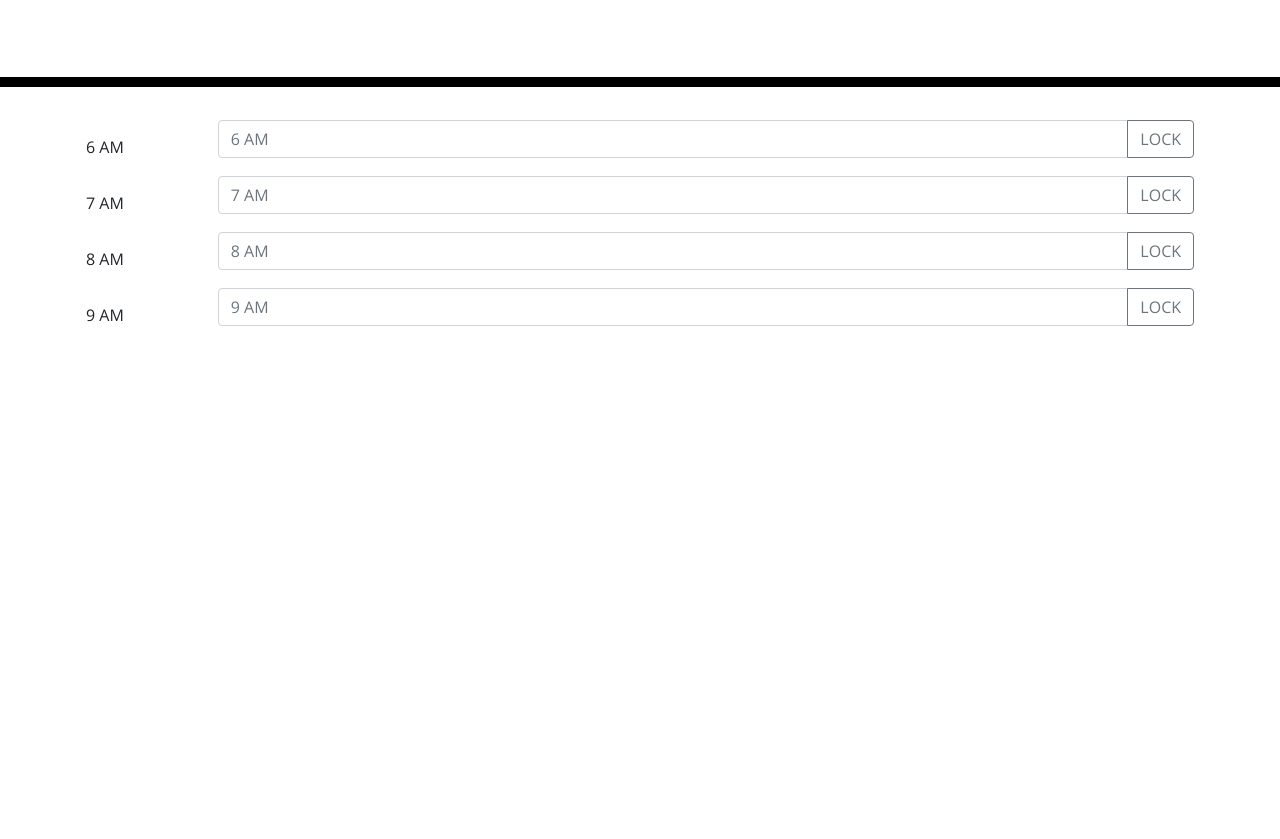
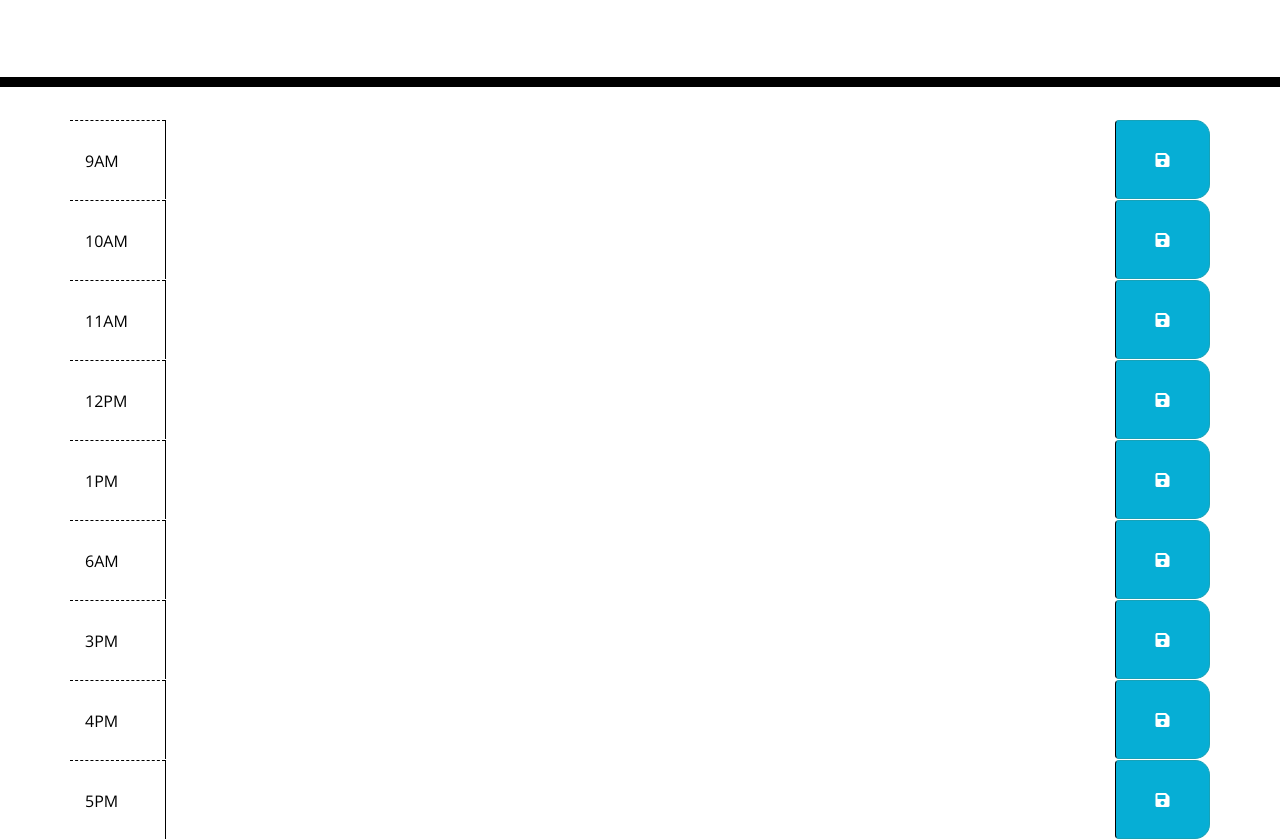
Before and after one commit to Mar009/HMWK5, a plain HTML site: page Develop/index.html in a window 1280 px wide. Shown: the part 181-1020 px from the top of the page. Before the commit the page ends 800 px from the top, so only its background shows below. Drawn offline with nearby package versions, Linux system fonts and the light colour scheme.

Commit message:
Added to html to show hrly rows, changed some colours in css, wrote JS

```diff
--- a/Develop/index.html
+++ b/Develop/index.html
@@ -20,6 +20,8 @@
     />
     <link rel="stylesheet" href="style.css" />
     <title>Work Day Scheduler</title>
+
+    <link rel="text/javascript" href="script.js">
   </head>
 
   <body>
@@ -30,65 +32,78 @@
     </header>
     <div class="container">
       <!-- Timeblocks go here -->
-      <!-- rows with the imput & lock btn  -->
-      <table style="width:inherit">
-      <!-- 6am -->
-        <tr id="row1">
-          <td>6 AM</td>
-          <td><div class="input-group mb-3">
-            <input type="text" class="form-control" placeholder="6 AM" aria-label="6 AM" aria-describedby="button-addon2">
-            <div class="input-group-append">
-              <button class="btn btn-outline-secondary" type="button" id="button-addon2">LOCK</button>
-            </div>
-          </div></td>
-        </tr>
-      <!-- 7am -->
-      <tr id="row2">
-        <td>7 AM</td>
-        <td><div class="input-group mb-3">
-          <input type="text" class="form-control" placeholder="7 AM" aria-label="7 AM" aria-describedby="button-addon2">
-          <div class="input-group-append">
-            <button class="btn btn-outline-secondary" type="button" id="button-addon2">LOCK</button>
-          </div>
-        </div></td>
-      </tr>
-
-      <!-- 8am -->
-      <tr id="row1">
-        <td>8 AM</td>
-        <td><div class="input-group mb-3">
-          <input type="text" class="form-control" placeholder="8 AM" aria-label="8 AM" aria-describedby="button-addon2">
-          <div class="input-group-append">
-            <button class="btn btn-outline-secondary" type="button" id="button-addon2">LOCK</button>
-          </div>
-        </div></td>
-      </tr>
-
       <!-- 9am -->
-      <tr id="row1">
-        <td>9 AM</td>
-        <td><div class="input-group mb-3">
-          <input type="text" class="form-control" placeholder="9 AM" aria-label="9 AM" aria-describedby="button-addon2">
-          <div class="input-group-append">
-            <button class="btn btn-outline-secondary" type="button" id="button-addon2">LOCK</button>
-          </div>
-        </div></td>
-      </tr>
-
+      <div class = "time block row" id= '9'>
+        <div class = "col-md-1 hour">
+        9AM
+        </div>
+        <textarea class= "col-md-10 description" id='hr9'></textarea>
+        <button class = "btn saveBtn col-md-1 btn-info"><i class = "fas fa-save"></i></button>
+      </div>
       <!-- 10am -->
+      <div class = "time block row" id= '10'>
+        <div class = "col-md-1 hour">
+        10AM
+        </div>
+        <textarea class= "col-md-10 description" id='hr10'></textarea>
+        <button class = "btn saveBtn col-md-1 btn-info"><i class = "fas fa-save"></i></button>
+      </div>
       <!-- 11am -->
+      <div class = "time block row" id= '11'>
+        <div class = "col-md-1 hour">
+        11AM
+        </div>
+        <textarea class= "col-md-10 description" id='hr11'></textarea>
+        <button class = "btn saveBtn col-md-1 btn-info"><i class = "fas fa-save"></i></button>
+      </div>
       <!-- 12am -->
+      <div class = "time block row" id= '12'>
+        <div class = "col-md-1 hour">
+        12PM
+        </div>
+        <textarea class= "col-md-10 description" id='hr12'></textarea>
+        <button class = "btn saveBtn col-md-1 btn-info"><i class = "fas fa-save"></i></button>
+      </div>
       <!-- 1pm -->
+      <div class = "time block row" id= '1'>
+        <div class = "col-md-1 hour">
+        1PM
+        </div>
+        <textarea class= "col-md-10 description" id='hr1'></textarea>
+        <button class = "btn saveBtn col-md-1 btn-info"><i class = "fas fa-save"></i></button>
+      </div>
       <!-- 2pm -->
+      <div class = "time block row" id= '2'>
+        <div class = "col-md-1 hour">
+        6AM
+        </div>
+        <textarea class= "col-md-10 description" id='hr2'></textarea>
+        <button class = "btn saveBtn col-md-1 btn-info"><i class = "fas fa-save"></i></button>
+      </div>
       <!-- 3pm -->
+      <div class = "time block row" id= '3'>
+        <div class = "col-md-1 hour">
+        3PM
+        </div>
+        <textarea class= "col-md-10 description" id='hr3'></textarea>
+        <button class = "btn saveBtn col-md-1 btn-info"><i class = "fas fa-save"></i></button>
+      </div>
       <!-- 4pm -->
+      <div class = "time block row" id= '4'>
+        <div class = "col-md-1 hour">
+        4PM
+        </div>
+        <textarea class= "col-md-10 description" id='hr4'></textarea>
+        <button class = "btn saveBtn col-md-1 btn-info"><i class = "fas fa-save"></i></button>
+      </div>
       <!-- 5pm -->
-      <!-- 6pm -->
-      <!-- 7pm -->
-      <!-- 8pm -->
-      <!-- 9pm -->
-      <!-- 10pm -->
-    </table>
+      <div class = "time block row" id= '5'>
+        <div class = "col-md-1 hour">
+        5PM
+        </div>
+        <textarea class= "col-md-10 description" id='hr5'></textarea>
+        <button class = "btn saveBtn col-md-1 btn-info"><i class = "fas fa-save"></i></button>
+      </div>
 
     </div>
 
--- a/Develop/style.css
+++ b/Develop/style.css
@@ -43,12 +43,12 @@ textarea{
 }
 
 .past {
-  background-color: #d3d3d3;
+  background-color: grey;
   color: white;
 }
 
 .present {
-  background-color: #ff6961;
+  background-color: lightblue;
   color: white;
 }
 
```
Also changed, not shown: Develop/script.js (added, +89 -0 lines).
